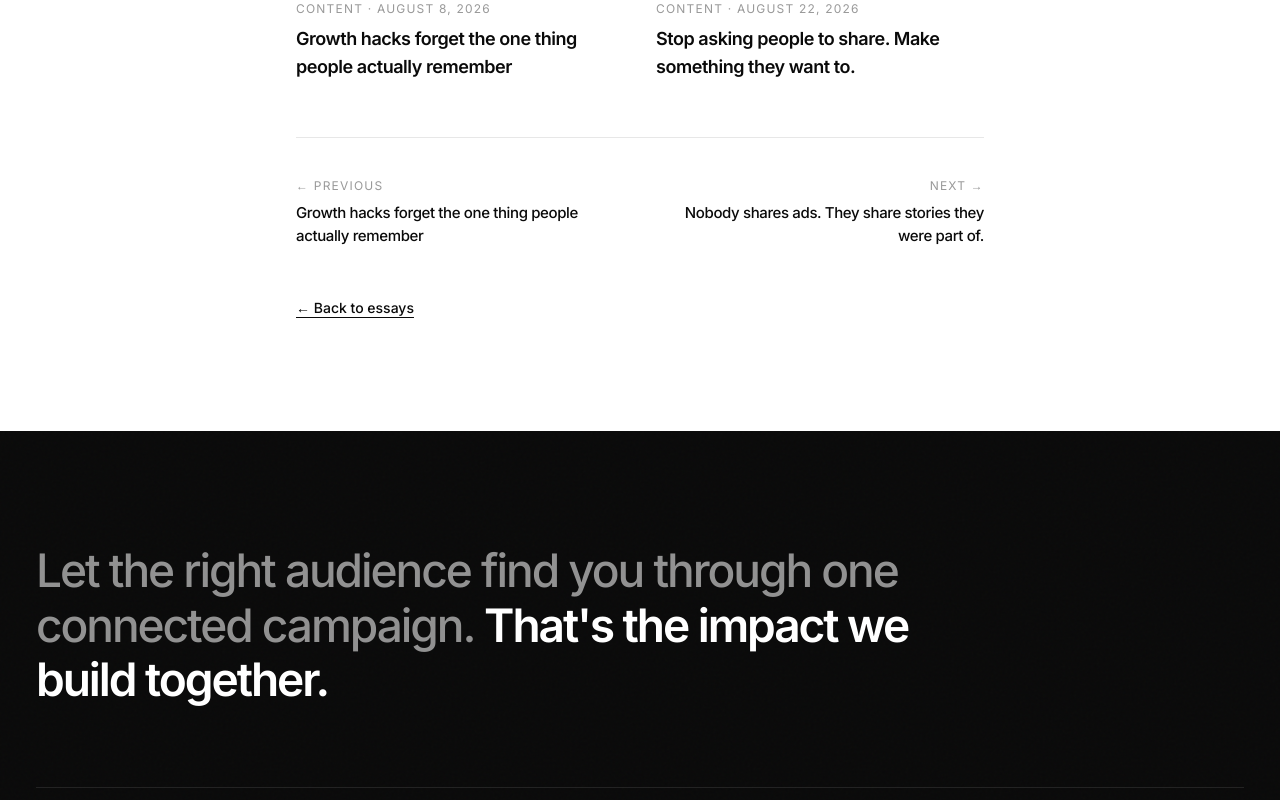
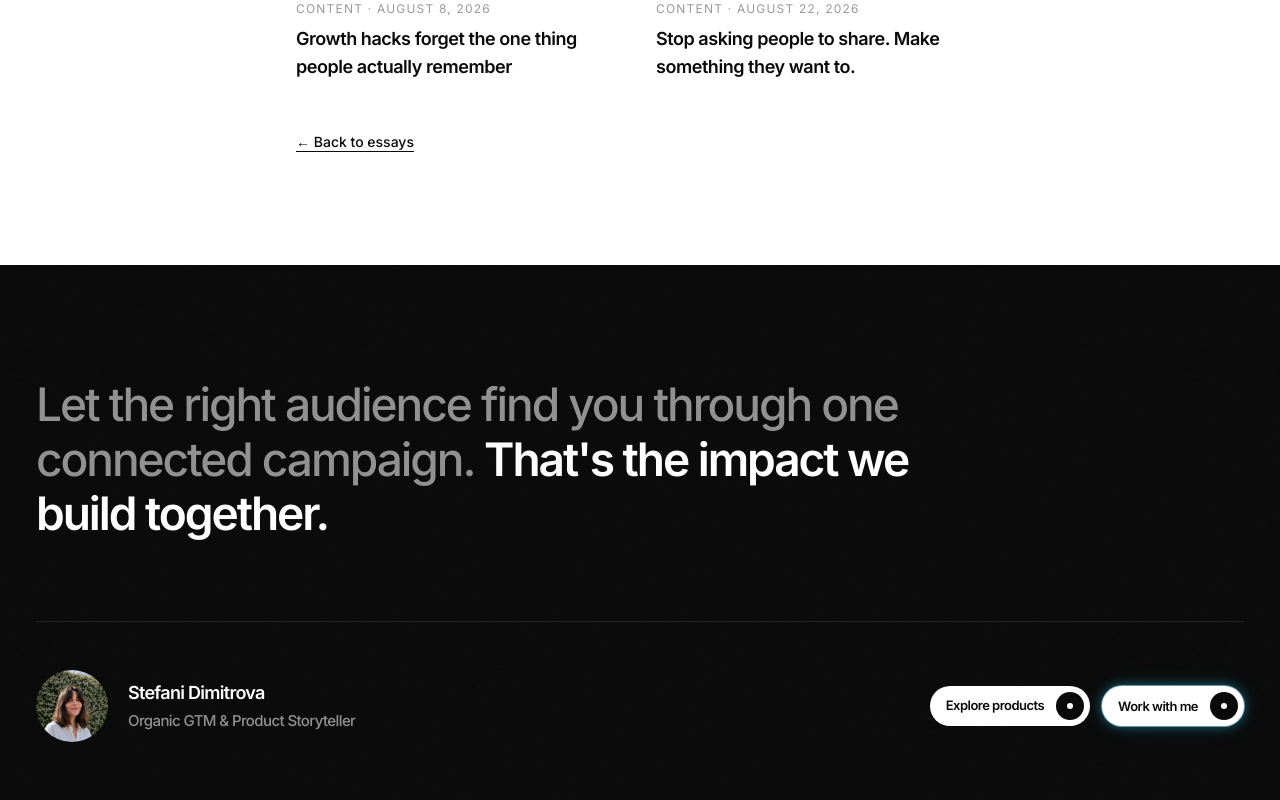
Before and after one commit to stephanie569/NAU-Web, a Next.js app: page /essays/best-marketing-doesnt-always-start-behind-screen in a window 1280 px wide. Shown: the part 4060-4860 px from the top of the page. Built offline with nearby package versions, Linux system fonts and the light colour scheme; a web font is replaced by a local one.

Commit message:
NAU 13.7
blog updates

```diff
--- a/src/app/essays/[slug]/page.tsx
+++ b/src/app/essays/[slug]/page.tsx
@@ -13,6 +13,7 @@ import {
   getRelatedPosts,
   type BlogBlock,
 } from "@/lib/blog";
+import { QR_STICKER_CATEGORY } from "@/lib/qr-stickers";
 
 type Props = {
   params: Promise<{ slug: string }>;
@@ -260,7 +261,13 @@ export default async function BlogPostPage({ params }: Props) {
       <section className="py-20 md:py-28">
         <div className="mx-auto max-w-3xl px-6 md:px-10">
           <FadeIn>
-            <BlogContent blocks={post.content} />
+            <BlogContent
+              blocks={
+                post.category === QR_STICKER_CATEGORY
+                  ? post.content.filter((block) => block.type !== "cta")
+                  : post.content
+              }
+            />
           </FadeIn>
 
           <FadeIn>
--- a/src/components/BlogContinueReading.tsx
+++ b/src/components/BlogContinueReading.tsx
@@ -128,40 +128,6 @@ export function BlogContinueReading({
           ))}
         </div>
       )}
-
-      <nav
-        aria-label="Previous and next essays"
-        className="mt-14 grid gap-6 border-t border-border pt-10 sm:grid-cols-2"
-      >
-        {previous ? (
-          <Link
-            href={`/essays/${previous.slug}`}
-            className="group block text-left transition-opacity hover:opacity-80"
-          >
-            <p className="text-xs uppercase tracking-widest text-muted">
-              ← Previous
-            </p>
-            <p className="mt-2 text-[15px] font-medium tracking-tight text-foreground group-hover:underline">
-              {previous.title}
-            </p>
-          </Link>
-        ) : (
-          <div />
-        )}
-        {next ? (
-          <Link
-            href={`/essays/${next.slug}`}
-            className="group block text-left sm:text-right transition-opacity hover:opacity-80"
-          >
-            <p className="text-xs uppercase tracking-widest text-muted">
-              Next →
-            </p>
-            <p className="mt-2 text-[15px] font-medium tracking-tight text-foreground group-hover:underline">
-              {next.title}
-            </p>
-          </Link>
-        ) : null}
-      </nav>
     </div>
   );
 }
```
